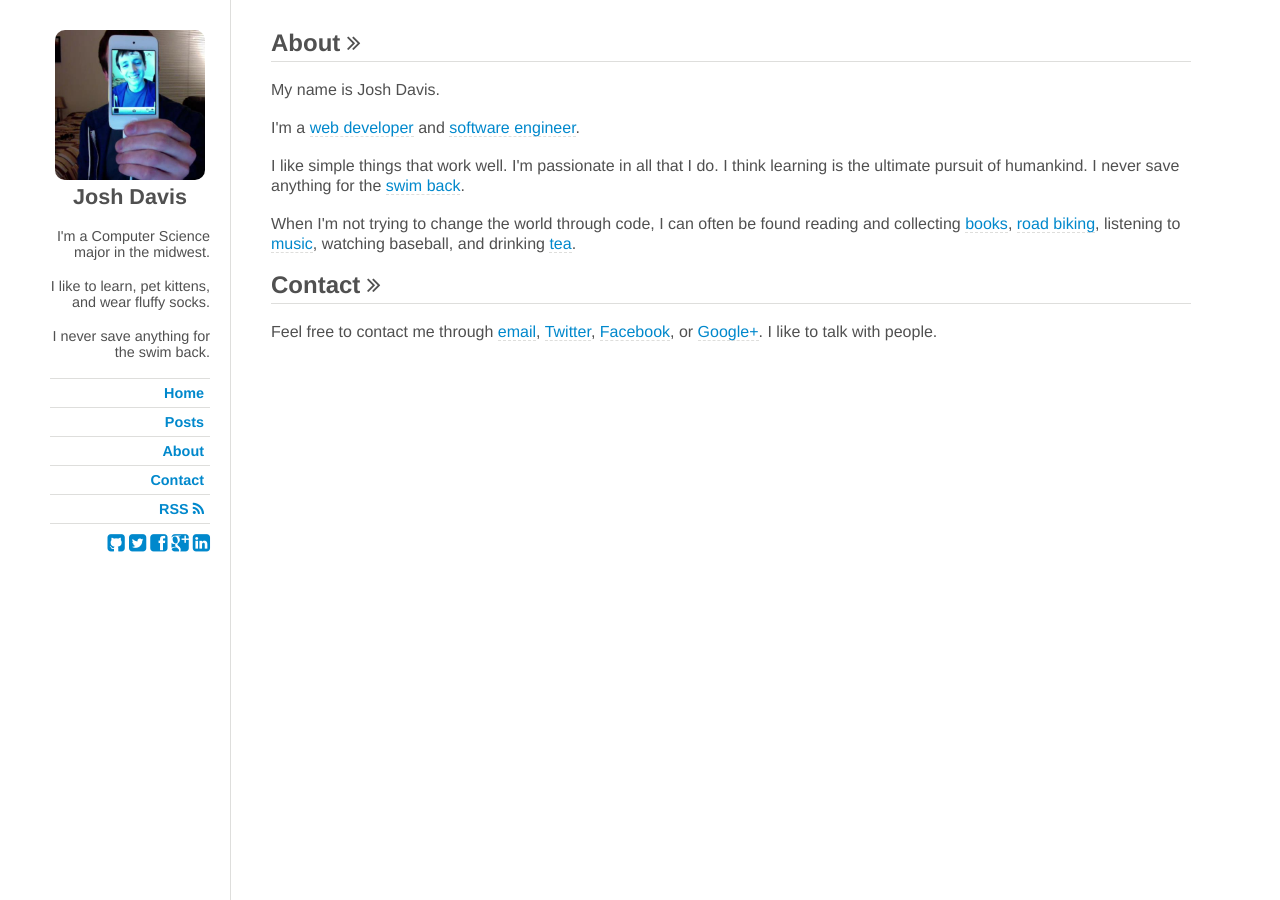
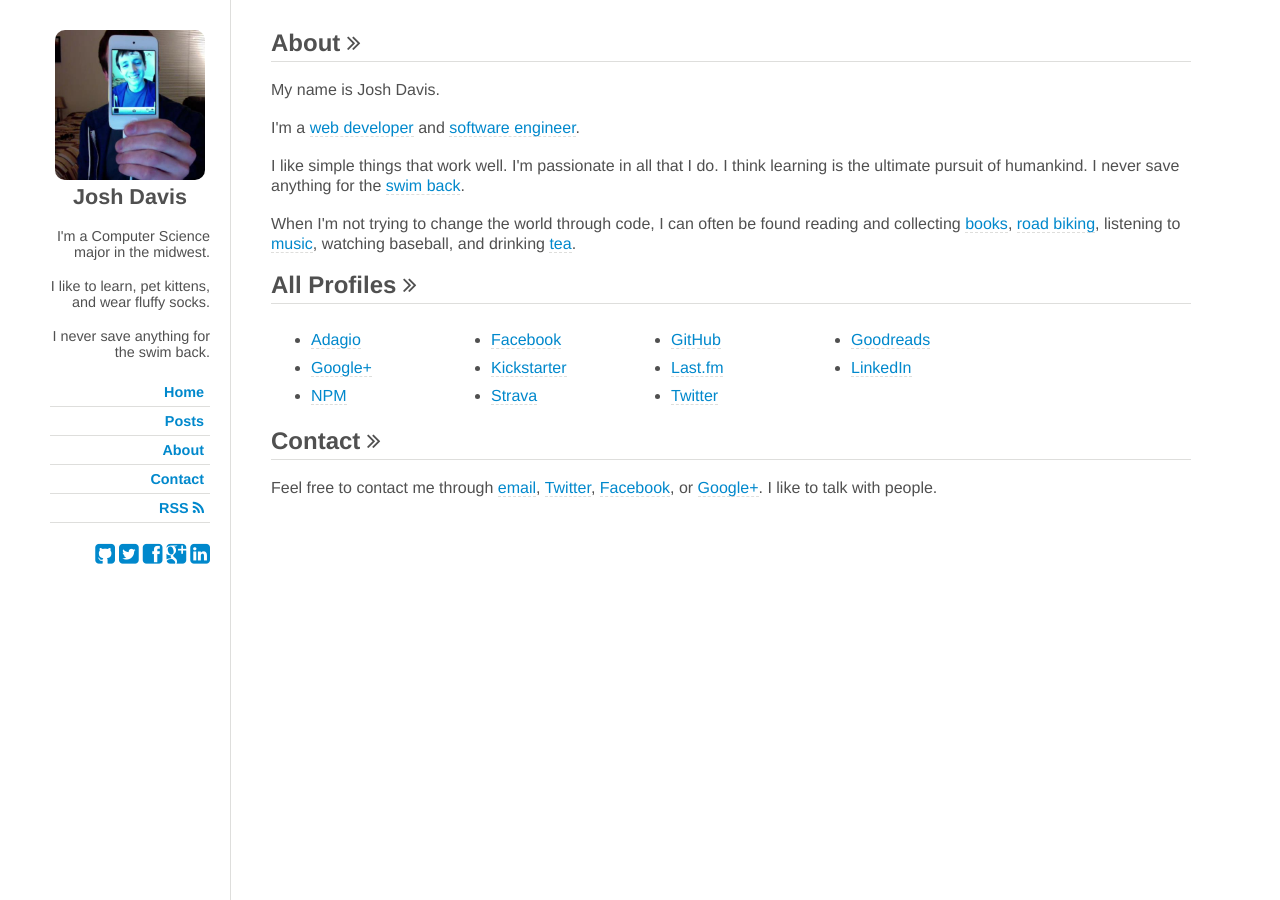
Before and after one commit to jdavis/jdavis.github.com, a Jekyll site: the page built from about.html, in a window 1280 px wide. Built offline with Jekyll 4.4.1, drawn with Linux system fonts in a browser that asks for light colours; some web fonts are replaced; Markdown is read by kramdown in place of the engine named in the settings.

Commit message:
Better CSS for layout

```diff
--- a/about.html
+++ b/about.html
@@ -34,6 +34,21 @@ title: Josh Davis
             <a href="http://www.adagio.com/pages/customer_profile.html?userId=349628JD&SID=6e0c41dec217c656026ebd206454e619">tea</a>.
         </p>
 
+        <h2 id="contact">All Profiles <i class="icon-double-angle-right"></i></h2>
+        <ul class="pretty layer">
+            <li><a href="#">Adagio</a></li>
+            <li><a href="#">Facebook</a></li>
+            <li><a href="#">GitHub</a></li>
+            <li><a href="#">Goodreads</a></li>
+            <li><a href="#">Google+</a></li>
+            <li><a href="#">Kickstarter</a></li>
+            <li><a href="#">Last.fm</a></li>
+            <li><a href="#">LinkedIn</a></li>
+            <li><a href="#">NPM</a></li>
+            <li><a href="#">Strava</a></li>
+            <li><a href="#">Twitter</a></li>
+        </ul>
+
         <h2 id="contact">Contact <i class="icon-double-angle-right"></i></h2>
         <p>
             Feel free to contact me through
--- a/css/base.css
+++ b/css/base.css
@@ -8,6 +8,31 @@ body {
     color: #505050;
 }
 
+ul.pretty {
+    list-style: disc;
+    margin: 4px 0 18px 40px;
+}
+
+ul.layer {
+    float: left;
+}
+
+ul.layer li {
+    float: left;
+    width: 180px;
+    margin: 4px 0;
+}
+
+ul.layer:before, ul.layer:after {
+    display: table;
+    line-height: 0;
+    content: "";
+}
+
+ul.layer:after {
+    clear:both;
+}
+
 div.container {
     width: 1200px;
     min-height: 100%;
@@ -15,14 +40,14 @@ div.container {
     margin: 0 auto;
 }
 
-div.container:after {
-    clear: both;
-}
-
-div.container:before, div.container:after {
+.clear:before, div.clear:after {
     display: table;
     line-height: 0;
     content: "";
+}
+
+.clear:after {
+    clear: both;
 }
 
 div.container p {
@@ -50,12 +75,17 @@ div.side h2 {
 }
 
 div.side ul {
-    border-top: 1px solid #dededc;
+    border-bottom: 1px solid #dededc;
+    margin-bottom: 18px;
 }
 
 div.side ul li {
     padding: 6px;
-    border-bottom: 1px solid #dededc;
+    border-top: 1px solid #dededc;
+}
+
+div.side ul li:first-child {
+    border-top: none;
 }
 
 div.side ul li a {
@@ -74,7 +104,7 @@ div.side .profiles {
 }
 
 div.side .profiles a {
-    font-size: 1.4em;
+    font-size: 1.6em;
     border-bottom: none;
 }
 
@@ -108,7 +138,7 @@ div.me {
             border-radius: 10px;
 }
 
-div.me > .josh {
+div.me .josh {
     position: absolute;
     top: 0px;
     left: 0px;
@@ -124,7 +154,7 @@ div.me > .josh {
             border-radius: 10px;
 }
 
-div.me > .rocket {
+div.me .rocket {
     position: absolute;
     top: 0px;
     left: 0px;
@@ -140,14 +170,10 @@ div.me > .rocket {
             border-radius: 10px;
 }
 
-div.me:hover > .rocket{
+div.me:hover .rocket{
     opacity: 1;
 }
 
-div.me > .josh:hover {
+div.me .josh:hover {
     opacity: 0;
 }
-
-div.side p {
-    clear: both;
-}
```
Also changed, not shown: other parts of about.html (+1 -1 lines).
